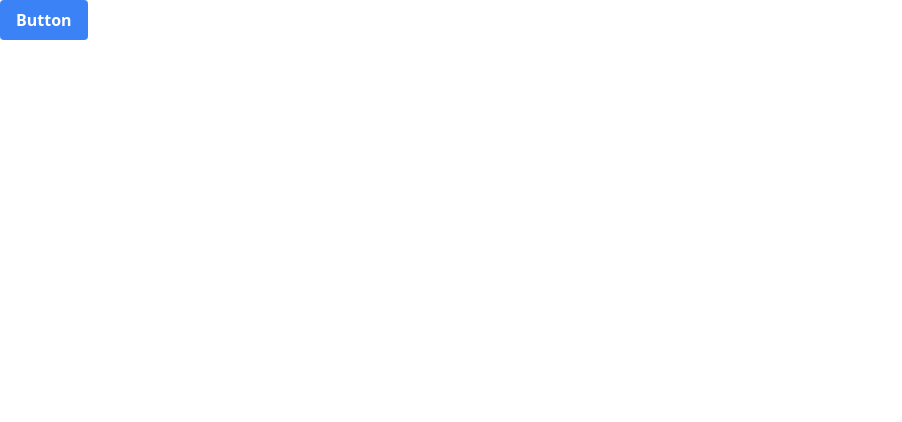
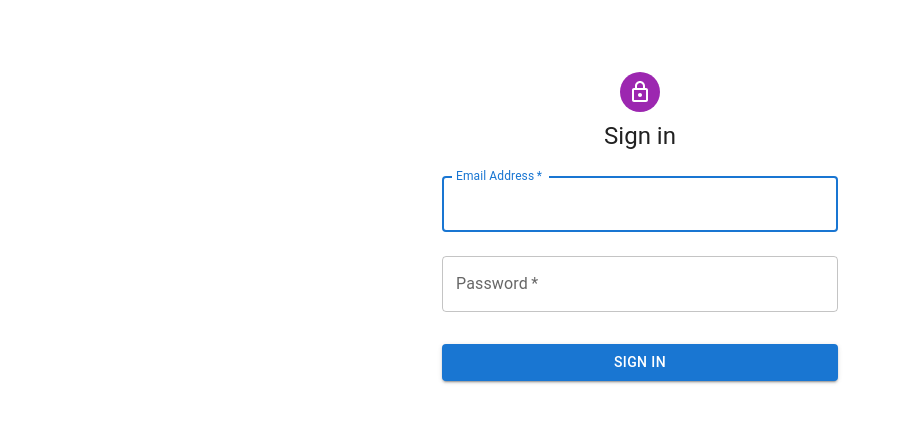
Before and after one commit to petreasil/accounting, a React (Vite) app in the folder accounting/: page /login in a window 1280 px wide. Shown: the top 422 px of the page, without its empty margins (0-902 px from the left). Built offline with nearby package versions, Linux system fonts and the light colour scheme.

Commit message:
add login page and login apiSlice

```diff
--- a/accounting/src/App.tsx
+++ b/accounting/src/App.tsx
@@ -1,11 +1,31 @@
+import { Navigate, Route, Routes } from "react-router-dom";
 import "./App.css";
+import Layout from "./components/layout/Layout";
+import { useAppSelector } from "./hooks/hooks";
+import Login from "./pages/login/Login";
+import Page404 from "./pages/404/Page404";
 
 function App() {
+  const isLogin = useAppSelector((state) => state?.auth?.isLogin);
   return (
     <>
-      <button className="bg-blue-500 hover:bg-blue-700 text-white font-bold py-2 px-4 rounded">
-        Button
-      </button>
+      <Routes>
+        <Route element={<Layout />}>
+          {/* public routes */}
+          <Route
+            index
+            element={
+              isLogin ? (
+                <Navigate replace to="/bills" />
+              ) : (
+                <Navigate replace to="login" />
+              )
+            }
+          />
+          <Route path="login" element={<Login />} />
+          <Route path="*" element={<Page404 />} />
+        </Route>
+      </Routes>
     </>
   );
 }
--- /dev/null
+++ b/accounting/src/components/layout/Layout.tsx
@@ -0,0 +1,12 @@
+import React from "react";
+import { Outlet } from "react-router-dom";
+
+const Layout = () => {
+  return (
+    <>
+      <Outlet />
+    </>
+  );
+};
+
+export default Layout;
--- /dev/null
+++ b/accounting/src/components/requireauth/RequireAuth.tsx
@@ -0,0 +1,15 @@
+import React from "react";
+import { useAppSelector } from "../../hooks/hooks";
+import { Navigate, Outlet, useLocation } from "react-router-dom";
+
+const RequireAuth = () => {
+  const isLogin = useAppSelector((state) => state?.auth?.isLogin);
+  const location = useLocation();
+
+  if (!isLogin) {
+    return <Navigate to="/login" state={{ from: location }} replace />;
+  }
+  return <Outlet />;
+};
+
+export default RequireAuth;
--- a/accounting/src/main.tsx
+++ b/accounting/src/main.tsx
@@ -1,12 +1,17 @@
 import React from "react";
 import ReactDOM from "react-dom/client";
 import App from "./App.tsx";
+import { BrowserRouter, Route, Routes } from "react-router-dom";
 import { Provider } from "react-redux";
 import store from "./store/store.ts";
 import "./index.css";
 
 ReactDOM.createRoot(document.getElementById("root") as HTMLElement).render(
-  <Provider store={store}>
-    <App />
-  </Provider>
+  <BrowserRouter>
+    <Provider store={store}>
+      <Routes>
+        <Route path="/*" element={<App />} />
+      </Routes>
+    </Provider>
+  </BrowserRouter>
 );
--- /dev/null
+++ b/accounting/src/pages/404/Page404.tsx
@@ -0,0 +1,7 @@
+import React from "react";
+
+const Page404 = () => {
+  return <div>Not Found</div>;
+};
+
+export default Page404;
--- /dev/null
+++ b/accounting/src/pages/login/Login.tsx
@@ -0,0 +1,145 @@
+import React from "react";
+import Typography from "@mui/material/Typography";
+import Container from "@mui/material/Container";
+import LockOutlinedIcon from "@mui/icons-material/LockOutlined";
+import CssBaseline from "@mui/material/CssBaseline";
+import { Alert, Avatar, Box, Button, TextField } from "@mui/material";
+import { useLoginQuery } from "../../slice/authApiSlice";
+import { useAppDispatch } from "../../hooks/hooks";
+import { useNavigate } from "react-router";
+
+interface LoginError {
+  valid?: boolean;
+  email?: string;
+  password?: string;
+}
+
+const Login = () => {
+  const dispatch = useAppDispatch();
+  const navigate = useNavigate();
+  const [skip, setSkip] = React.useState(true);
+  const [open, setOpen] = React.useState(false);
+  const [formData, setFormData] = React.useState<{
+    email: string;
+    password: string;
+  }>({
+    email: "",
+    password: "",
+  });
+  const [loginError, setLoginError] = React.useState<LoginError>({
+    valid: false,
+  });
+  const { email, password } = formData;
+  const { data, isLoading, isFetching, isError, error, refetch } =
+    useLoginQuery(formData, { skip });
+  const onChange = (e: React.ChangeEvent<HTMLInputElement>) => {
+    setFormData({ ...formData, [e.target.name]: e.target.value });
+    if (loginError[e.target.name as keyof LoginError]) {
+      setLoginError({
+        ...loginError,
+        [e.target.name]: null,
+        valid: true,
+      });
+    }
+  };
+
+  const findFormErrors = () => {
+    const newErrors: LoginError = {};
+    if (!email || email === "") newErrors.email = "Please enter your email.";
+    if (!password || password === "")
+      newErrors.password = "Please enter your password.";
+
+    return newErrors;
+  };
+
+  const handleSubmit = (e: React.FormEvent<HTMLFormElement>) => {
+    e.preventDefault();
+
+    const newErrors = findFormErrors();
+
+    if (Object.keys(newErrors).length > 0) {
+      setLoginError(newErrors);
+    } else {
+      try {
+        setSkip((prev) => !prev);
+        refetch({ user: email, pass: password });
+        // dispatch(setCredentials({ ...userData, email }));
+        setFormData({ ...formData, email: "", password: "" });
+        navigate("/bills");
+      } catch (error) {
+        console.log(error);
+      }
+    }
+  };
+  return (
+    <Container component="main" maxWidth="xs">
+      <CssBaseline />
+      <Box
+        sx={{
+          marginTop: 8,
+          display: "flex",
+          flexDirection: "column",
+          alignItems: "center",
+        }}
+      >
+        <Avatar sx={{ m: 1, bgcolor: "secondary.main" }}>
+          <LockOutlinedIcon />
+        </Avatar>
+        <Typography component="h1" variant="h5">
+          Sign in
+        </Typography>
+        <Box component="form" onSubmit={handleSubmit} noValidate sx={{ mt: 1 }}>
+          <TextField
+            margin="normal"
+            required
+            fullWidth
+            id="email"
+            label="Email Address"
+            name="email"
+            value={formData.email}
+            error={!!loginError.email}
+            onChange={onChange}
+            helperText={loginError?.email}
+            autoComplete="email"
+            autoFocus
+          />
+          <TextField
+            margin="normal"
+            required
+            fullWidth
+            name="password"
+            label="Password"
+            type="password"
+            id="password"
+            value={formData.password}
+            error={!!loginError.password}
+            onChange={onChange}
+            helperText={loginError?.password}
+            autoComplete="current-password"
+          />
+          <Button
+            type="submit"
+            fullWidth
+            variant="contained"
+            sx={{ mt: 3, mb: 2 }}
+          >
+            Sign In
+          </Button>
+          {isError && (
+            <Alert
+              severity="error"
+              onClose={() => {
+                setOpen(!open);
+              }}
+              sx={{ mb: 2 }}
+            >
+              {error?.data?.message}
+            </Alert>
+          )}
+        </Box>
+      </Box>
+    </Container>
+  );
+};
+
+export default Login;
--- /dev/null
+++ b/accounting/src/routes.ts
@@ -0,0 +1 @@
+export const routes = [{}];
--- /dev/null
+++ b/accounting/src/slice/authApiSlice.tsx
@@ -0,0 +1,21 @@
+import { apiSlice } from "../service/apiSlice";
+
+export const authApiSlice = apiSlice.injectEndpoints({
+  endpoints: (builder) => ({
+    login: builder.query({
+      query: (credentials) => {
+        console.log(credentials);
+        return {
+          url: "/ping",
+          headers: {
+            Authorization: `Basic ${btoa(
+              credentials.email + ":" + credentials.password
+            )}`,
+          },
+        };
+      },
+    }),
+  }),
+});
+
+export const { useLoginQuery } = authApiSlice;
--- a/accounting/src/store/store.ts
+++ b/accounting/src/store/store.ts
@@ -7,6 +7,9 @@ export const store = configureStore({
   reducer: {
     [apiSlice.reducerPath]: apiSlice.reducer,
   },
+  middleware: (getDefaultMiddleware) =>
+    getDefaultMiddleware().concat(apiSlice.middleware),
+  devTools: true,
 });
 export default store;
 export type RootState = ReturnType<typeof store.getState>;
```
